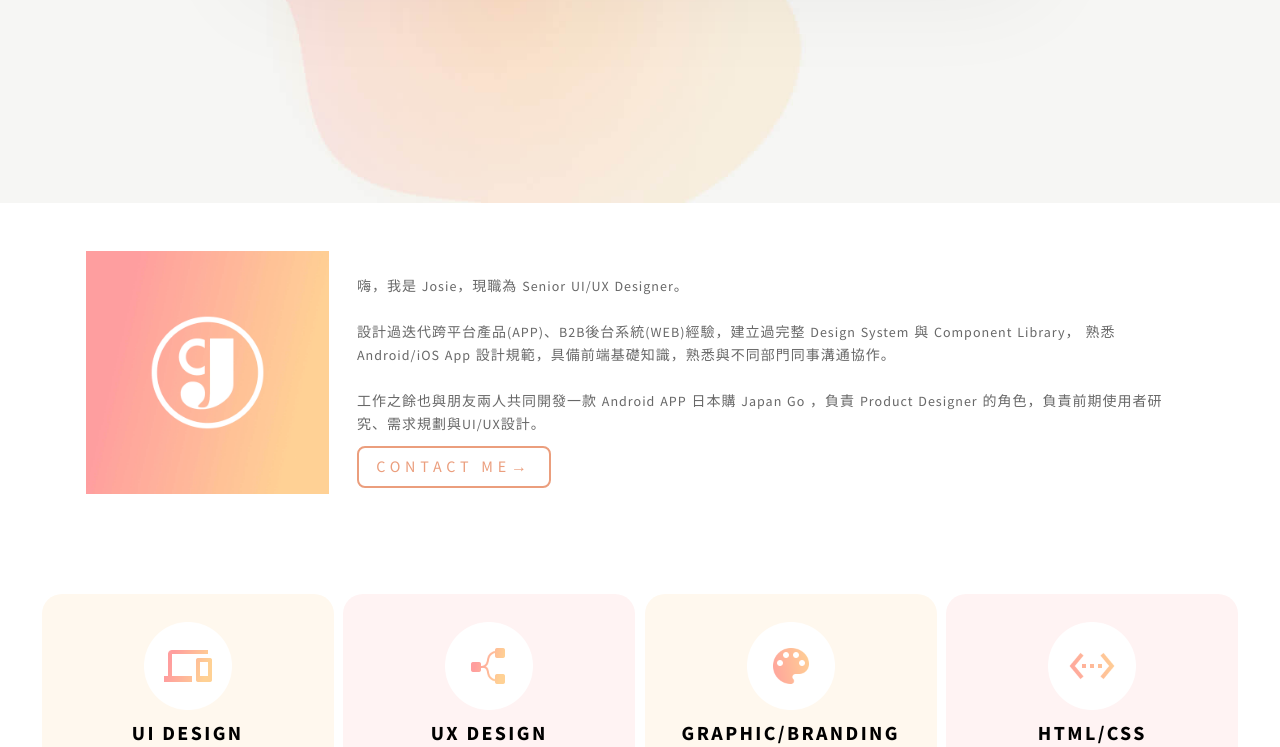
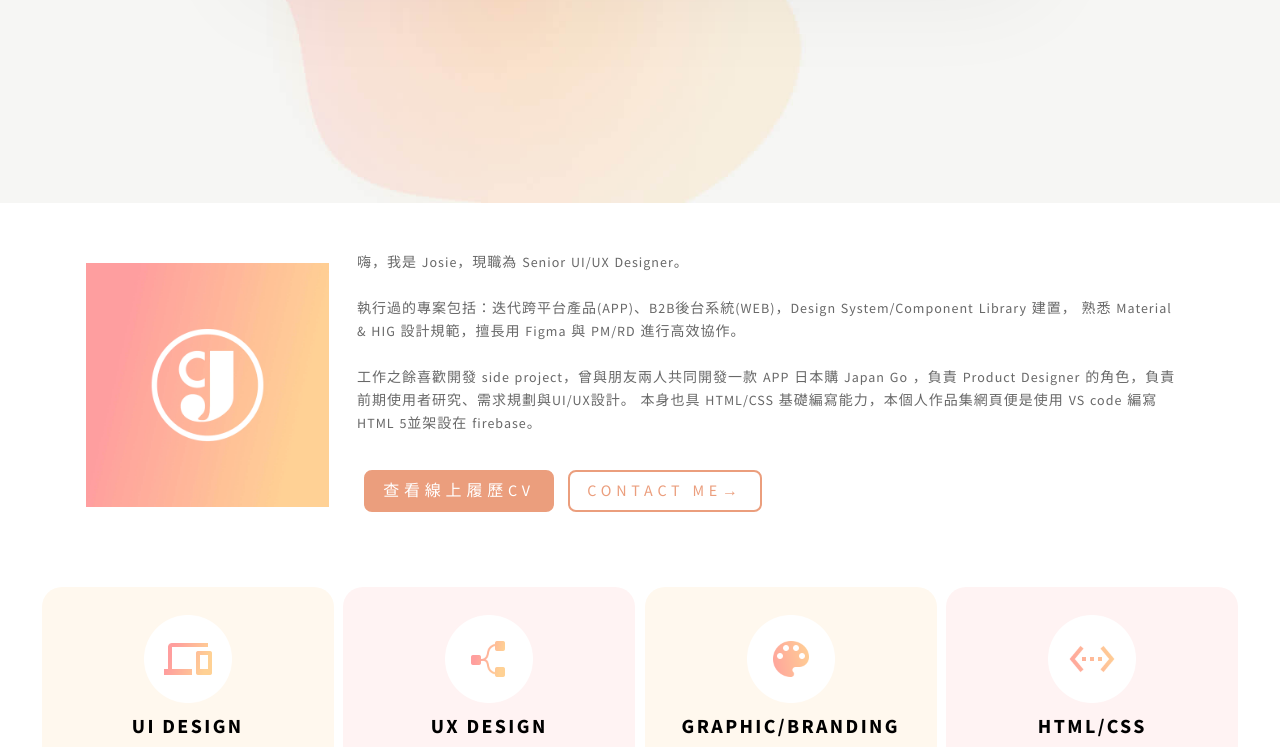
Before and after one commit to roto93/Josie-Chen-site, a plain HTML site: page public/about.html in a window 1280 px wide. Shown: the part 541-1288 px from the top of the page. Drawn offline with Linux system fonts and the light colour scheme; some packages are replaced by stand-ins of ours; files whose address does not match are found by name.

Commit message:
在about加上查看履歷按鈕，修改btn margin與btn-container margin

```diff
--- a/public/about.html
+++ b/public/about.html
@@ -145,35 +145,24 @@ http://www.tooplate.com/view/2082-pure-mix
 				</div>
 				<div class="about__intro__content" style="position:relative">
 					<p>
-						嗨，我是 Josie，現職為 Senior UI/UX Designer。<br><br>
-						設計過迭代跨平台產品(APP)、B2B後台系統(WEB)經驗，建立過完整 Design System 與 Component Library， 熟悉 Android/iOS App 設計規範，具備前端基礎知識，熟悉與不同部門同事溝通協作。<br><br>
-						工作之餘也與朋友兩人共同開發一款 Android APP 日本購 Japan Go ，負責 Product Designer 的角色，負責前期使用者研究、需求規劃與UI/UX設計。
-						<!-- <div class="btn-container"> -->
-						<!-- <div class="solid-btn">
-						<a href="https://drive.google.com/drive/folders/1Xlg7GiOfq9T1kRs77A0XMgP3LRD6iLeL?usp=sharing"
+						嗨，我是 Josie，現職為 Senior UI/UX Designer。<br>
+						<br>執行過的專案包括：迭代跨平台產品(APP)、B2B後台系統(WEB)，Design System/Component Library 建置，
+						熟悉 Material & HIG 設計規範，擅長用 Figma 與 PM/RD 進行高效協作。<br>
+						<br>工作之餘喜歡開發 side project，曾與朋友兩人共同開發一款 APP 日本購 Japan Go ，負責 Product Designer 的角色，負責前期使用者研究、需求規劃與UI/UX設計。
+						本身也具 HTML/CSS 基礎編寫能力，本個人作品集網頁便是使用 VS code 編寫 HTML 5並架設在 firebase。
+					<div class="btn-container">
+						<div class="solid-btn">
+						<a href="https://www.cakeresume.com/josie-chen"
 							target="blank" rel="noreferrer noopener">
-							<h2 class="btn-h2">Download CV</h2>
+							<h2 class="btn-h2">查看線上履歷CV</h2>
 						</a>
-					</div> -->
-					<div class="outline-btn">
+						</div>
+						<div class="outline-btn">
 						<a href="contact.html">
 							<h2 class="btn-h2">Contact me→</h2>
 						</a>
+						</div>
 					</div>
-					<!-- </div> -->
-
-					<!-- <ul style="font-size: 16px;">
-						<li>具UI/UX設計與流程優化經驗 (Web/App)</li>
-						<li>參與過市調問卷/電訪項目設計，與使用者測試 </li>
-						<li>具基礎 HTML/CSS能力, 能理解工程師需求並溝通</li>
-						<li>擅長 Figma/AdobeXD，能製作互動 prototype</li>
-						<li>與朋友合力開發過 Android App, 熟悉官方 Guideline</li>
-						<li>熟悉 PS/AI，有行銷廣告視覺製作與插畫接案經驗</li>
-					</ul> -->
-					</p>
-					<!-- <a style="display: inline-block;right:0;position:absolute" href="contact.html"
-						class="contact-btn">Contact
-						me <i class="fa fa-arrow-right"></i></a> -->
 				</div>
 			</div>
 
--- a/public/css/style.css
+++ b/public/css/style.css
@@ -615,12 +615,12 @@ a.icon {
 
 .btn-container{
     display:flex;
-    margin-right: 1em;
+    margin: 2em 0em;
 }
 
 
   .solid-btn {
-    margin: 1em 1em 1em 0em;
+    margin: 0.5em 0.5em;
     border: 2px solid #EB9E7D;
     border-radius: 8px;
     font-weight: 400;
@@ -632,7 +632,7 @@ a.icon {
   }
 
   .outline-btn{
-    /* margin: 1em 1em 1em 0em; */
+    margin: 0.5em 0.5em;
     border: 2px solid #EB9E7D;
     border-radius: 8px;
     font-weight: 400;
@@ -677,11 +677,17 @@ a.icon {
     .solid-btn {
       align-self: center;
     }
+    .outline-btn {
+        align-self: center;
+      }
     .image__container{
       width: 100%;
     }
     .label-container{
       justify-content: center;
+    }
+    .btn-container{
+      flex-direction: column;
     }
   }
 
@@ -876,7 +882,7 @@ a.icon {
     flex-direction: row;
     justify-content: center;
     align-items: center;
-    margin-bottom:72px;
+    margin-bottom:40px;
 }
 
 .about__intro__img{
```
